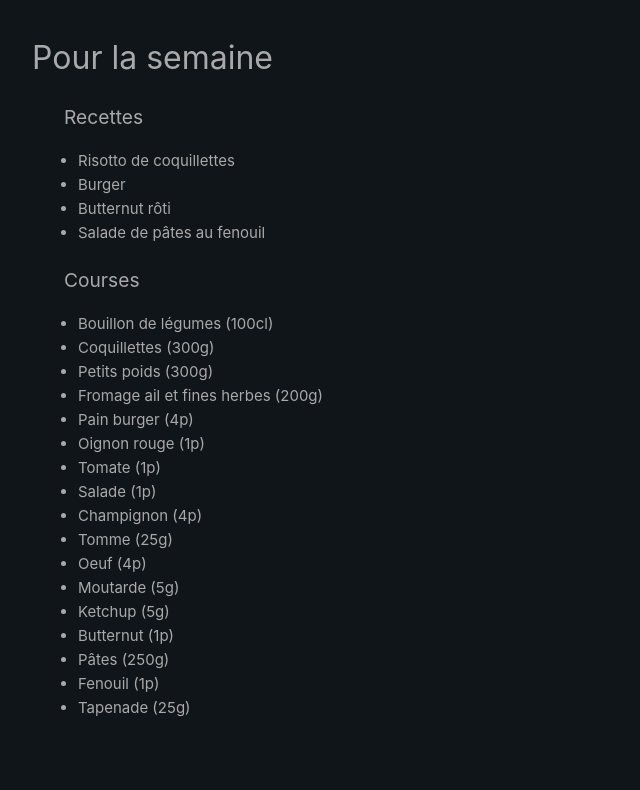
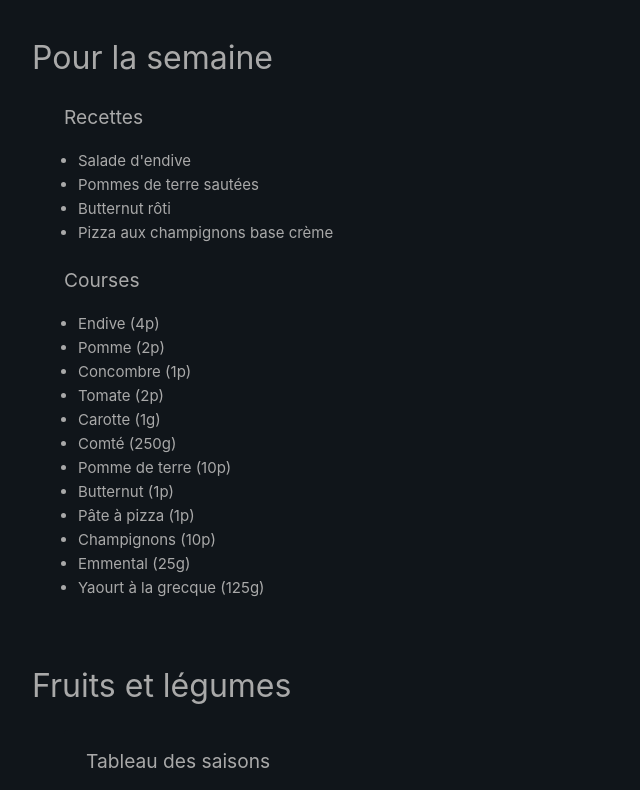
Before and after one commit to Benjent/recipes, a Vue app: page / in a window 1280 px wide. Shown: the top 790 px of the page, without its empty margins (0-640 px from the left). Built offline with nearby package versions, Linux system fonts and the light colour scheme; what vue3-mq would draw is missing.

Commit message:
feat(recipes): add fired potatoes

```diff
--- a/src/data/recipes.ts
+++ b/src/data/recipes.ts
@@ -258,6 +258,20 @@
         rapidity: Rapidity.FAST,
         preparation: ["Laver la salade", "Trancher le thon et le roquefort"],
         steps: ["Mélanger le thon, le roquefort et le maïs avec la salade"],
+    },
+    {
+        name: "Pommes de terre sautées",
+        category: Category.VEGETABLE,
+        ingredients: [
+            {
+                name: "Pomme de terre",
+                amount: 10,
+                unit: "p",
+            },
+        ],
+        rapidity: Rapidity.FAST,
+        preparation: ["Préparer les pommes de terre et les trancher", "Huiler le plat"],
+        steps: ["Verser les pommes de terre dans le plat huilé et les épicer"],
     },
     {
         name: "Burger",
```
